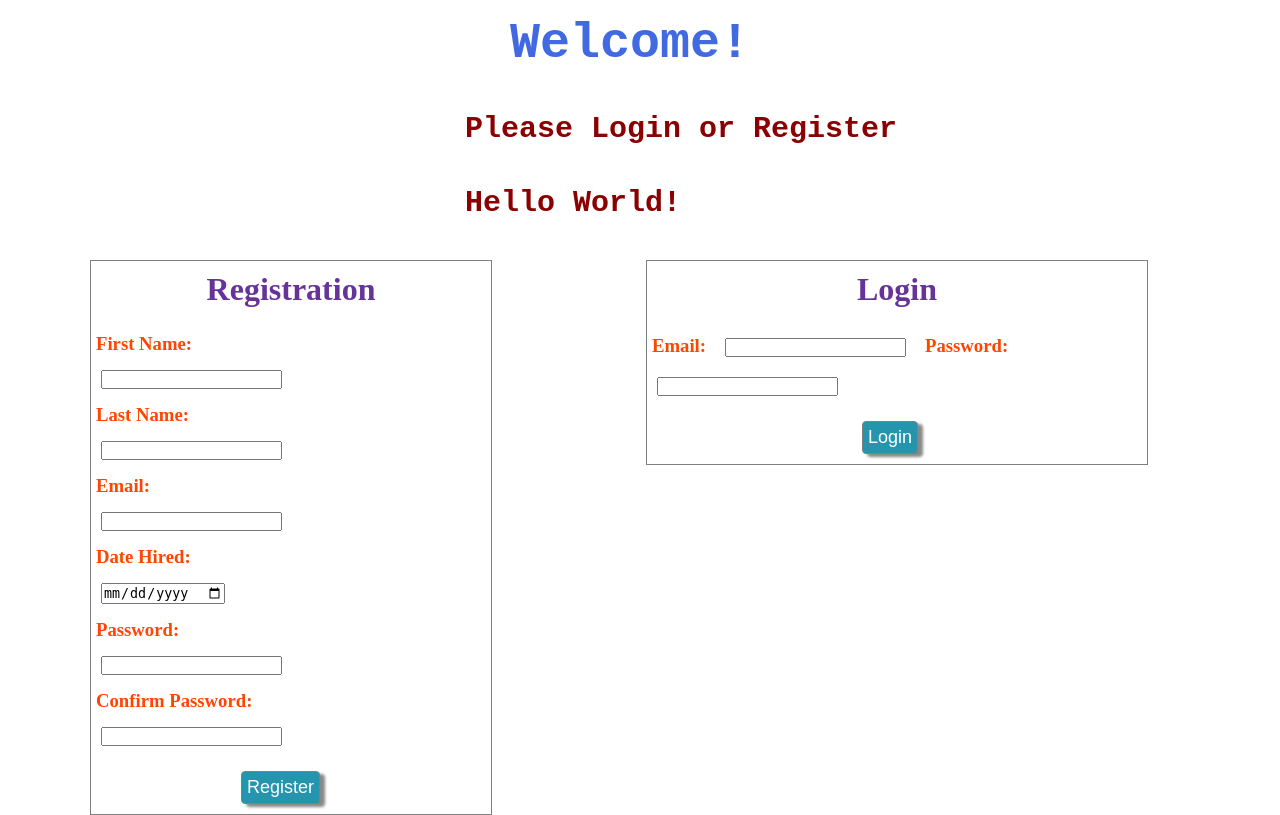
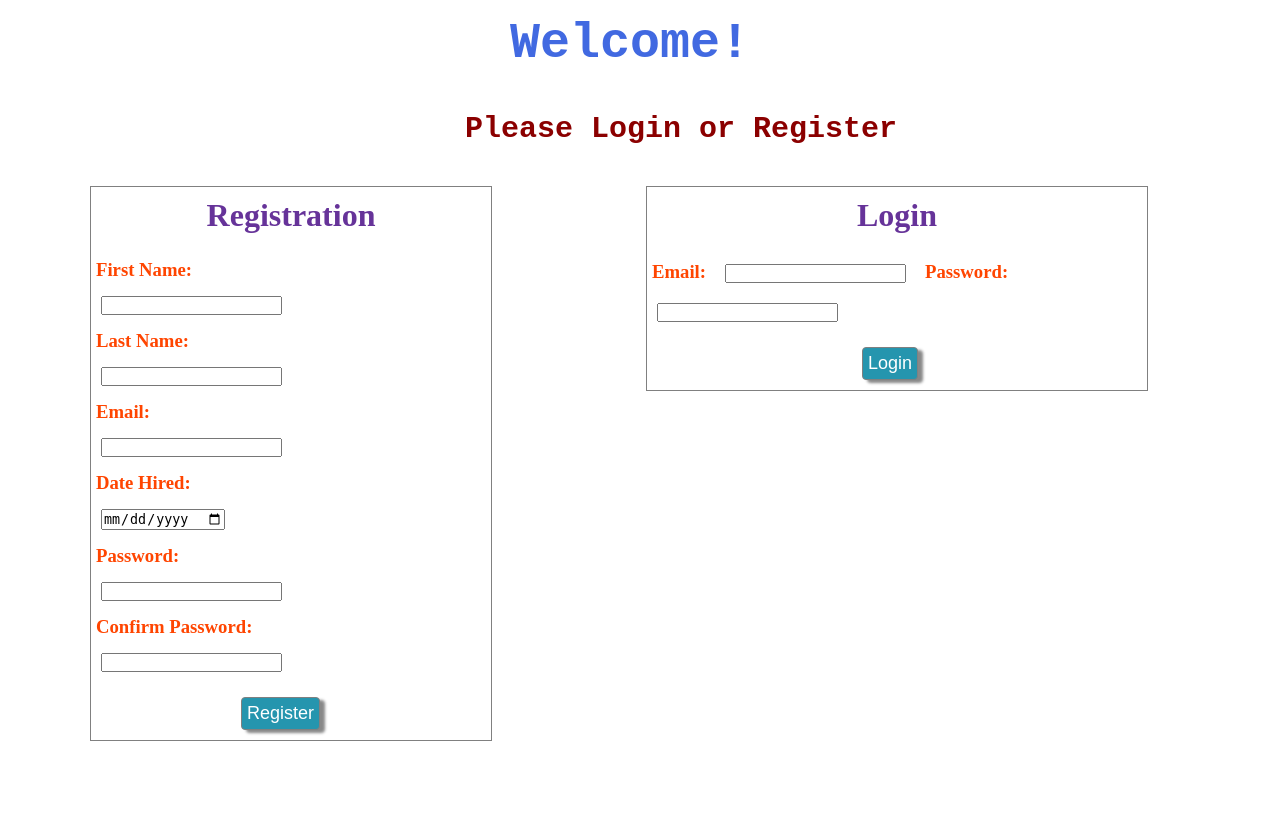
Before and after one commit to abloskas/PythonExam2, a Django app: page / in a window 1280 px wide. After the commit the page ends 741 px from the top, so only its background shows below. Run offline with Django 3.2, Linux system fonts and the light colour scheme; parts of the project's set-up code (start-up, migrations or seed data) failed here and were passed over.

Commit message:
made another change to index

```diff
--- a/apps/exam/templates/exam/index.html
+++ b/apps/exam/templates/exam/index.html
@@ -22,7 +22,6 @@
         <div class="header">
             <h1>Welcome!</h1>
             <h3>Please Login or Register</h3>
-            <h3>Hello World!</h3>
         </div>
         <div class="reg">
             <h1 class="log_reg">Registration</h1>
```
Also changed, not shown: 1 other file.
